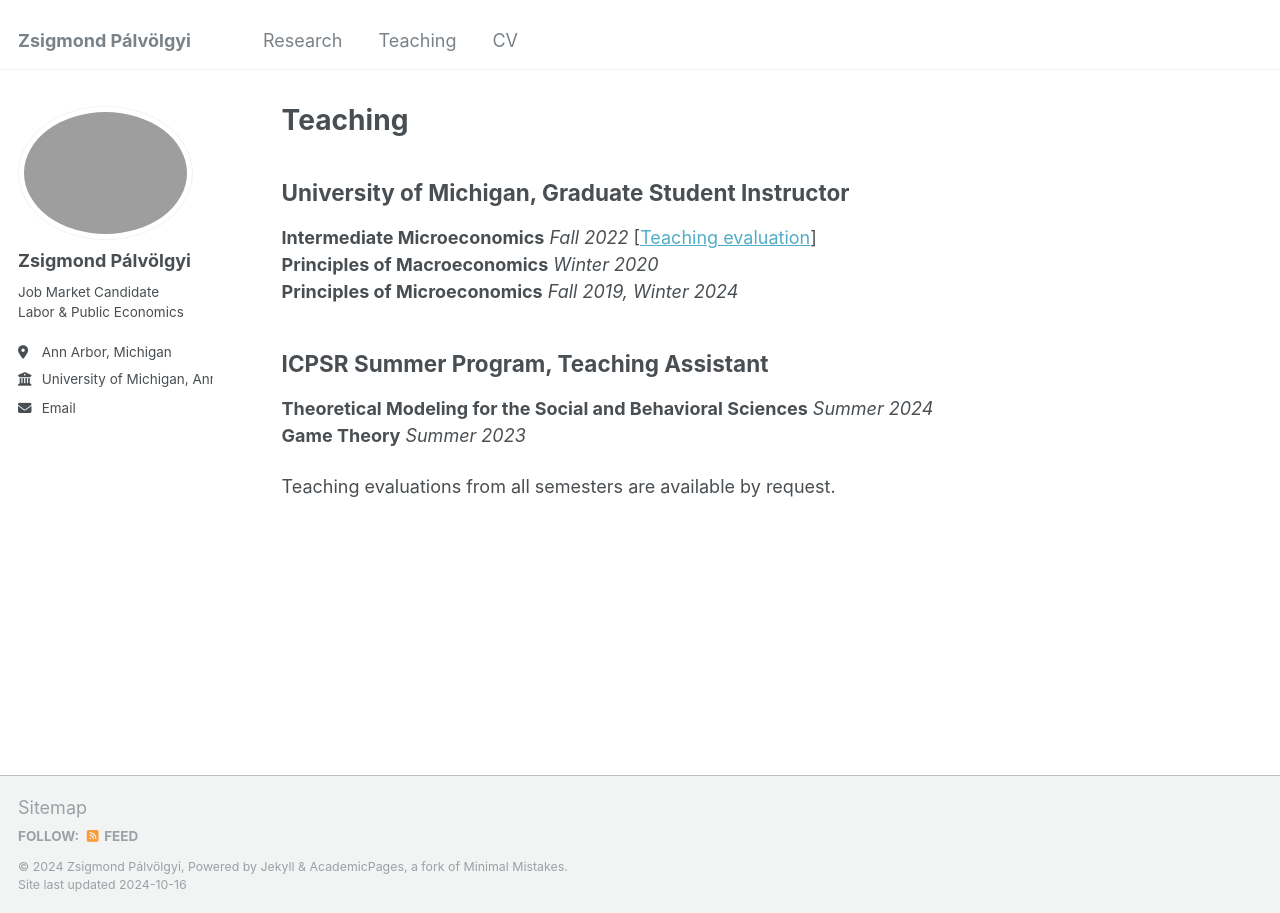
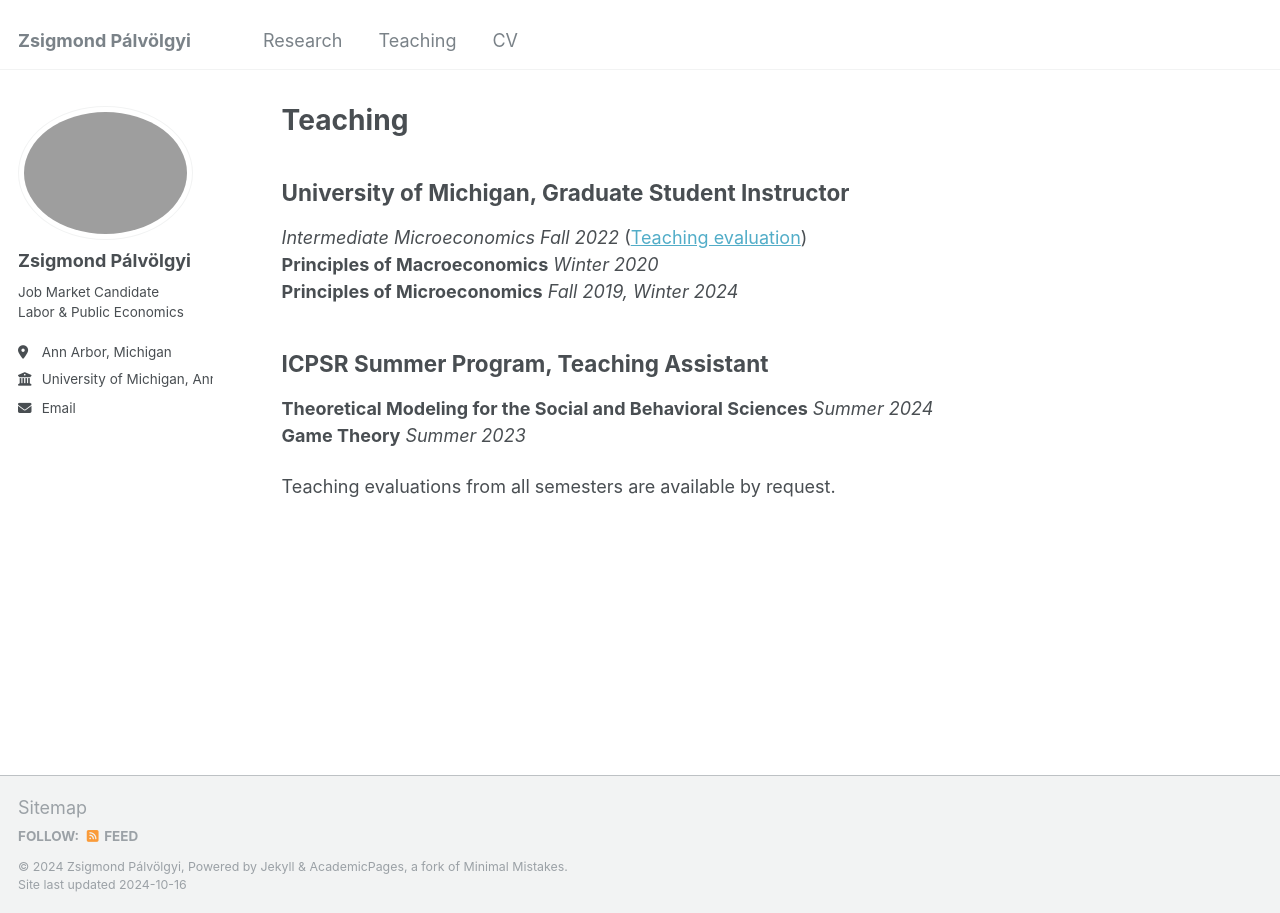
Before and after one commit to zsigmond-palvolgyi/zsigmond-palvolgyi.github.io, a Jekyll site: the page built from _pages/teaching.md, in a window 1280 px wide. Built offline with Jekyll 4.4.1, drawn with Linux system fonts in a browser that asks for light colours.

```diff
--- a/_pages/teaching.md
+++ b/_pages/teaching.md
@@ -7,7 +7,7 @@ author_profile: true
 
 ## University of Michigan, Graduate Student Instructor
 
-**Intermediate Microeconomics** _Fall 2022_ [[Teaching evaluation][teaching_evaluation]] <br>
+*Intermediate Microeconomics* _Fall 2022_ ([Teaching evaluation][teaching_evaluation]) <br>
 **Principles of Macroeconomics** _Winter 2020_<br>
 **Principles of Microeconomics** _Fall 2019, Winter 2024_<br>
 
```
